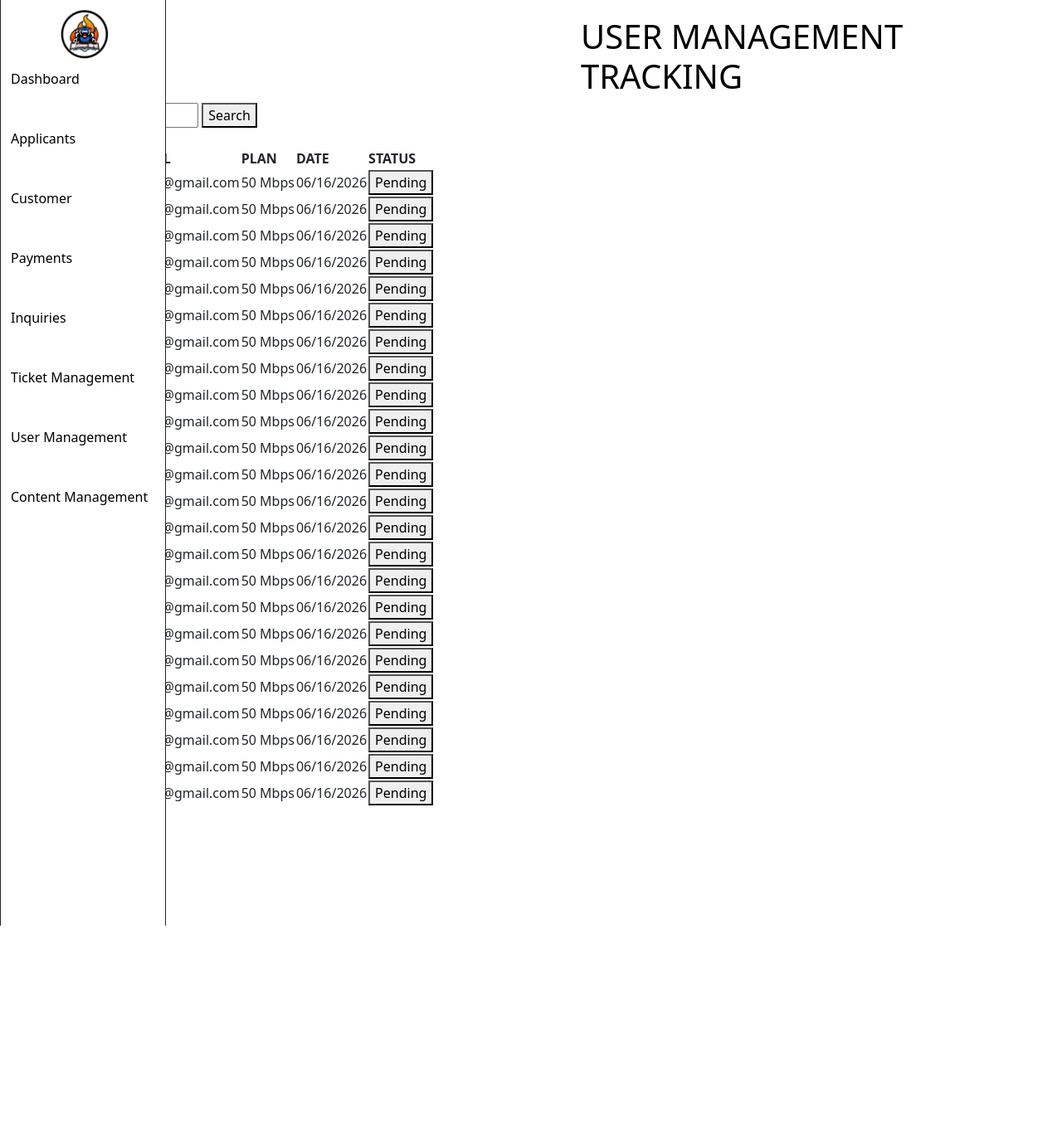
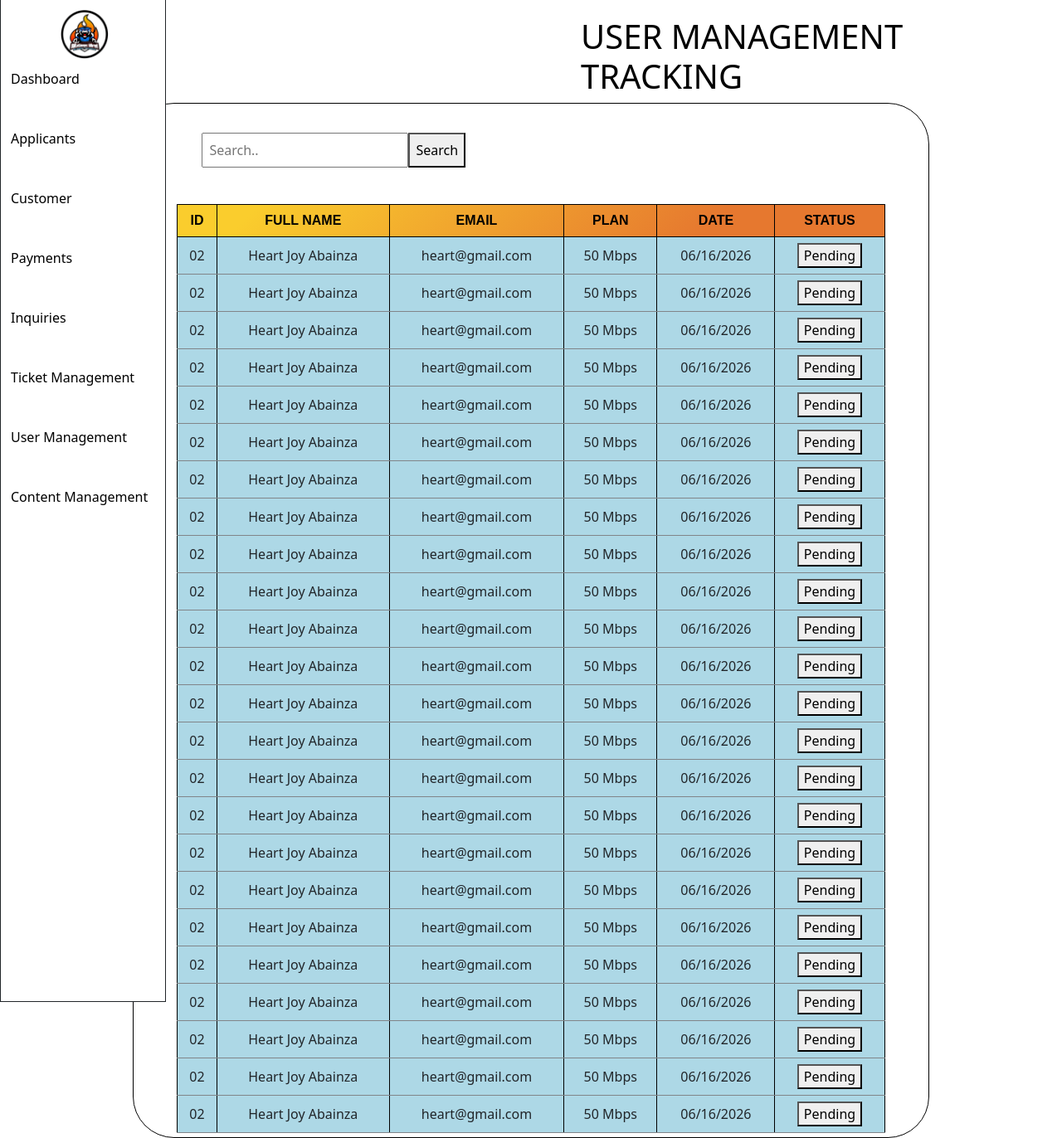
Before and after one commit to diannagracebraga-bot/thesis_capstone, a PHP site: page /admin/admin_applicants.php in a window 1280 px wide. Shown: the part 132-1504 px from the top of the page at 83% size. Before the commit the page ends 1248 px from the top, so only its background shows below. Run offline with PHP 8.4, Linux system fonts and the light colour scheme.

Commit message:
putangina mo

```diff
--- /dev/null
+++ b/css/admin_applicants.css
@@ -0,0 +1,84 @@
+
+.table-container{
+    width: 60%;
+    height: 75vh;
+    width: 75%;
+    height: 100vh;
+     border-radius: 50px;
+    margin: auto ;
+    border: 1px solid black;
+    padding: 5px;
+    overflow-y: auto; /* vertical scroll */
+    overflow-x: auto; /*horizontal scroll  */
+}
+
+ .table_applicants{
+    width: 90%;
+    margin: auto;
+    border-collapse: collapse;
+}
+
+.payment-plus{
+    display: flex;
+    padding: 6px 6px 6px 12px;
+    background: pink;
+    border-radius: 10px;
+    border: none;
+    cursor: pointer;
+    margin-left: 700px;
+}
+.searchbar-container{
+    display: flex;
+    margin-left: 20px;
+    margin-top: 10px;
+}
+.table_applicants thead{
+    background: linear-gradient(135deg, rgba(250, 205, 45, 1) 11%, rgba(230, 120, 47, 1) 75%);
+    color: black;
+    font-family: Arial, Helvetica, sans-serif;
+}
+
+.table_applicants th{
+    border-collapse: collapse;
+    padding: 7px;
+    border: 1px solid black;
+    border-bottom: 1px #818589;
+    text-align: center;
+}
+
+.table_applicants td{
+    background-color: lightblue;
+    padding: 7px;
+    border: 1px solid black;
+    border-bottom: 1px solid #818589;
+    text-align: center;
+}
+
+.searchbar-container{
+    padding: 10px;
+}
+.searchbar-container input{
+    padding: 7px;
+    color: blue;
+
+}
+.searchbar-container button{
+    padding: 7px;
+
+
+}
+.searchbar-container button:hover{
+    color: light;
+}
+.table_applicants tr:hover td{
+    background: #E5E4E2;
+    color: black;
+}
+.aligned{
+
+    display: flex;
+    justify-content: space-between;
+    align-items: center;
+    width: 90%;
+    margin: 10px auto;
+}
--- a/css/admin_inquiries.css
+++ b/css/admin_inquiries.css
@@ -3,7 +3,7 @@
     height: 100vh;
     margin: auto ;
     border-radius: 50px;
-    border: 2px solid violet;
+    border: 2px solid black;
     padding: 20px;
     overflow-y: auto; /* vertical scroll */
     overflow-x: auto; /*horizontal scroll  */
```
